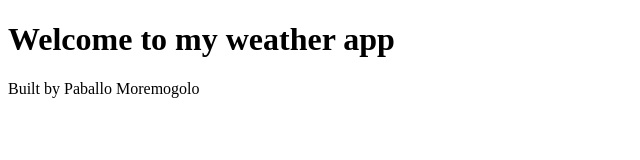
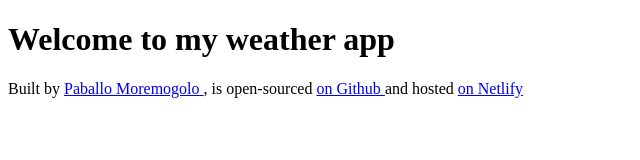
Before and after one commit to PabiBot/my-SheCodes-final-project, a plain HTML site: page index.html in a window 1280 px wide. Shown: the whole page, without its empty margins (0-640 px from the left). Drawn offline with Linux system fonts and the light colour scheme.

Commit message:
Added links to the footer

```diff
--- a/index.html
+++ b/index.html
@@ -7,6 +7,21 @@
   </head>
   <body>
     <h1>Welcome to my weather app</h1>
-    <footer>Built by Paballo Moremogolo</footer>
+    <footer>
+      Built by
+      <a href="https://github.com/PabiBot" target="_blank">
+        Paballo Moremogolo </a
+      >, is open-sourced
+      <a
+        href="https://github.com/PabiBot/my-SheCodes-final-project"
+        target="_blank"
+      >
+        on Github
+      </a>
+      and hosted
+      <a href="https://pabiweather-shecodes-app.netlify.app/" target="_blank">
+        on Netlify
+      </a>
+    </footer>
   </body>
 </html>
```
